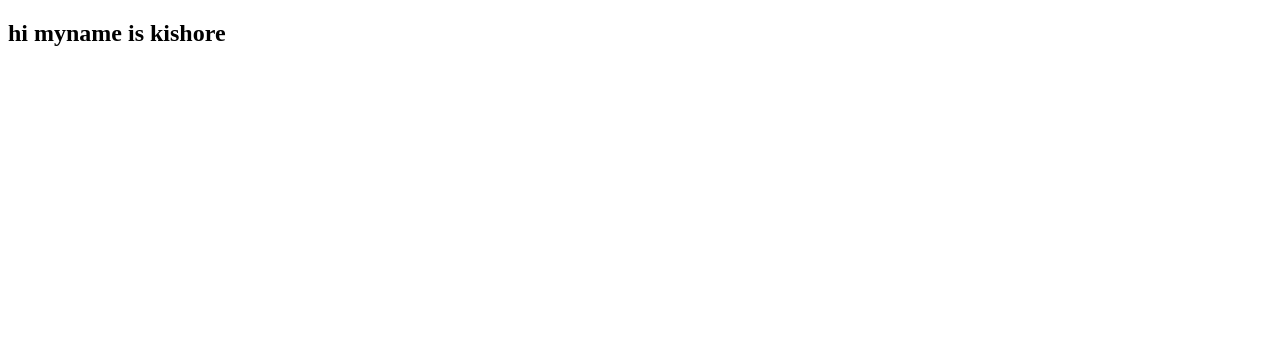
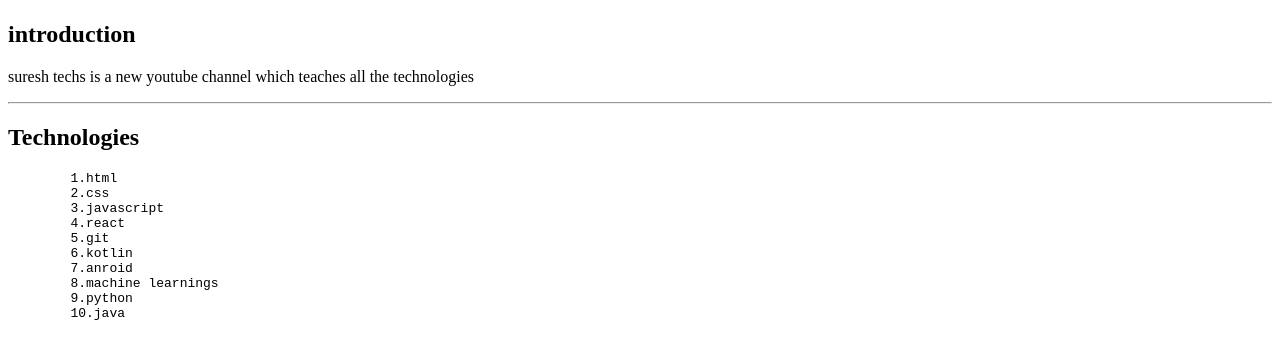
Before and after one commit to thirumalakishore/git-tutorial, a plain HTML site: page index.html in a window 1280 px wide. Drawn offline with Linux system fonts and the light colour scheme.

Commit message:
Update index.html

```diff
--- a/index.html
+++ b/index.html
@@ -3,9 +3,26 @@
 <html lang="en" xmlns="http://www.w3.org/1999/xhtml">
 <head>
     <meta charset="utf-8" />
-    <title></title>
+    <title>suresh techs </title>
 </head>
 <body>
-    <h2> hi myname is kishore</h2>
-</body>
+    <h1 style ="text-align:center; background-color:maroon;color:white>suresh tech tutorials</h2>
+<hr/>
+        <h2>introduction</h2>
+        <p>suresh techs is a new youtube channel which teaches all the technologies<hr/>
+        <h2 style = "Text-aign:center">Technologies</h2>
+    <pre>
+        1.html
+        2.css
+        3.javascript
+        4.react
+        5.git
+        6.kotlin
+        7.anroid
+        8.machine learnings
+        9.python
+        10.java
+
+    </pre>
+        </body>
 </html>
```
